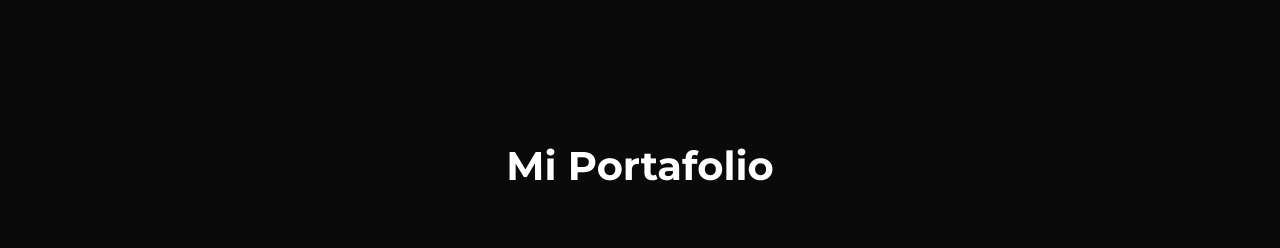
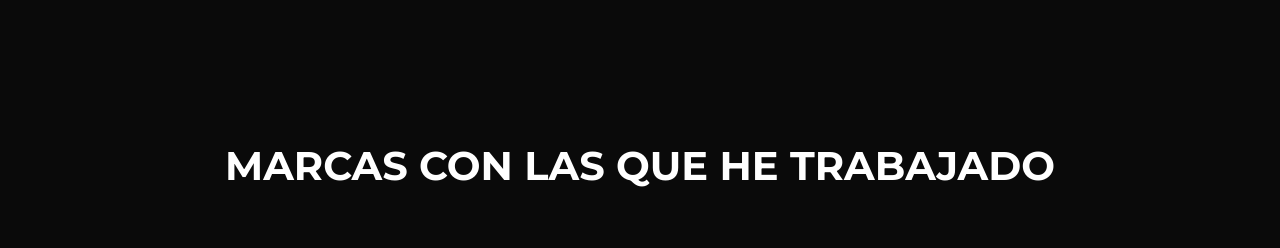
Before and after one commit to josueaju167-glitch/jozone.github.io, a plain HTML site: page index.html in a window 1280 px wide. Shown: the part 860-1108 px from the top of the page. Drawn offline with Linux system fonts and the light colour scheme.

Commit message:
Update index.html

```diff
--- a/index.html
+++ b/index.html
@@ -25,7 +25,7 @@
     </header>
 
     <section id="portafolio">
-    <h2>Mi Portafolio</h2>
+    <h2>MARCAS CON LAS QUE HE TRABAJADO</h2>
     <div class="galeria-container">
         <div class="galeria-movimiento">
             <div class="proyecto"><img src="logo.jpg" alt="Logo"></div>
```
